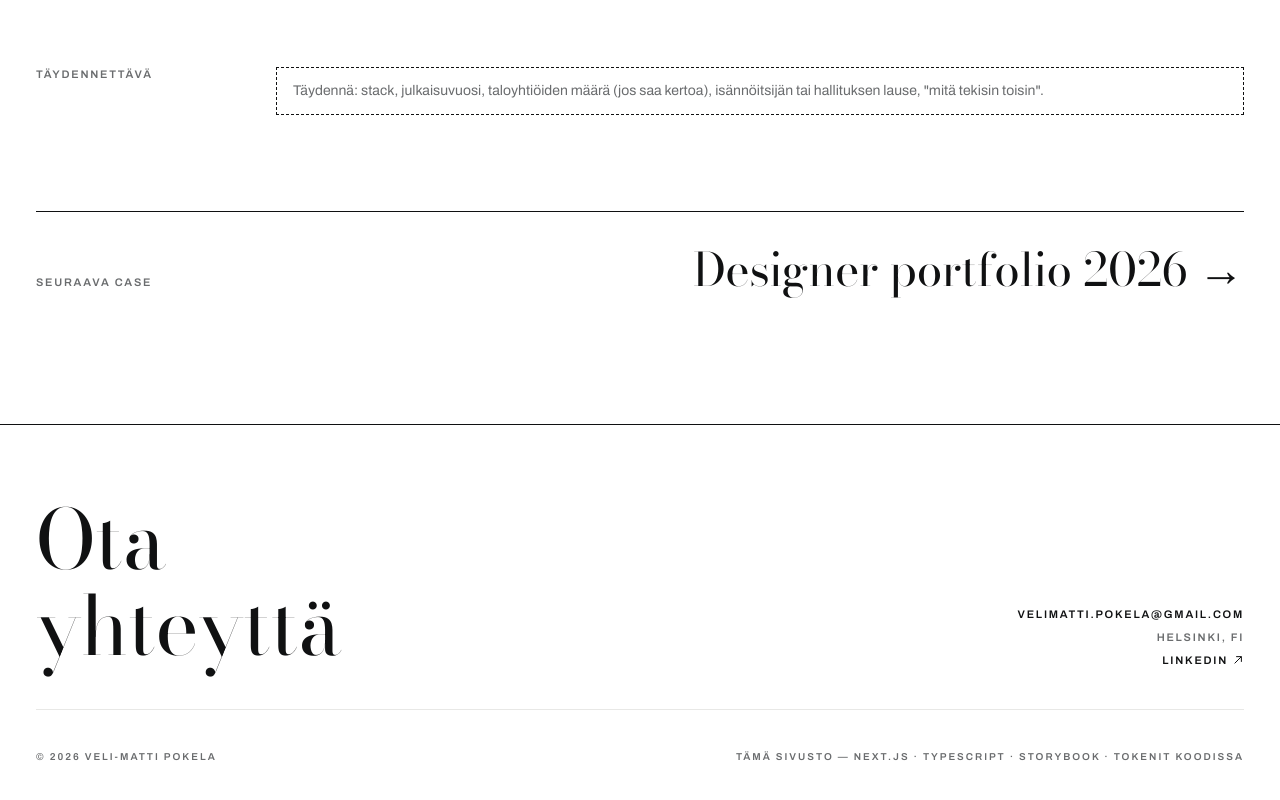
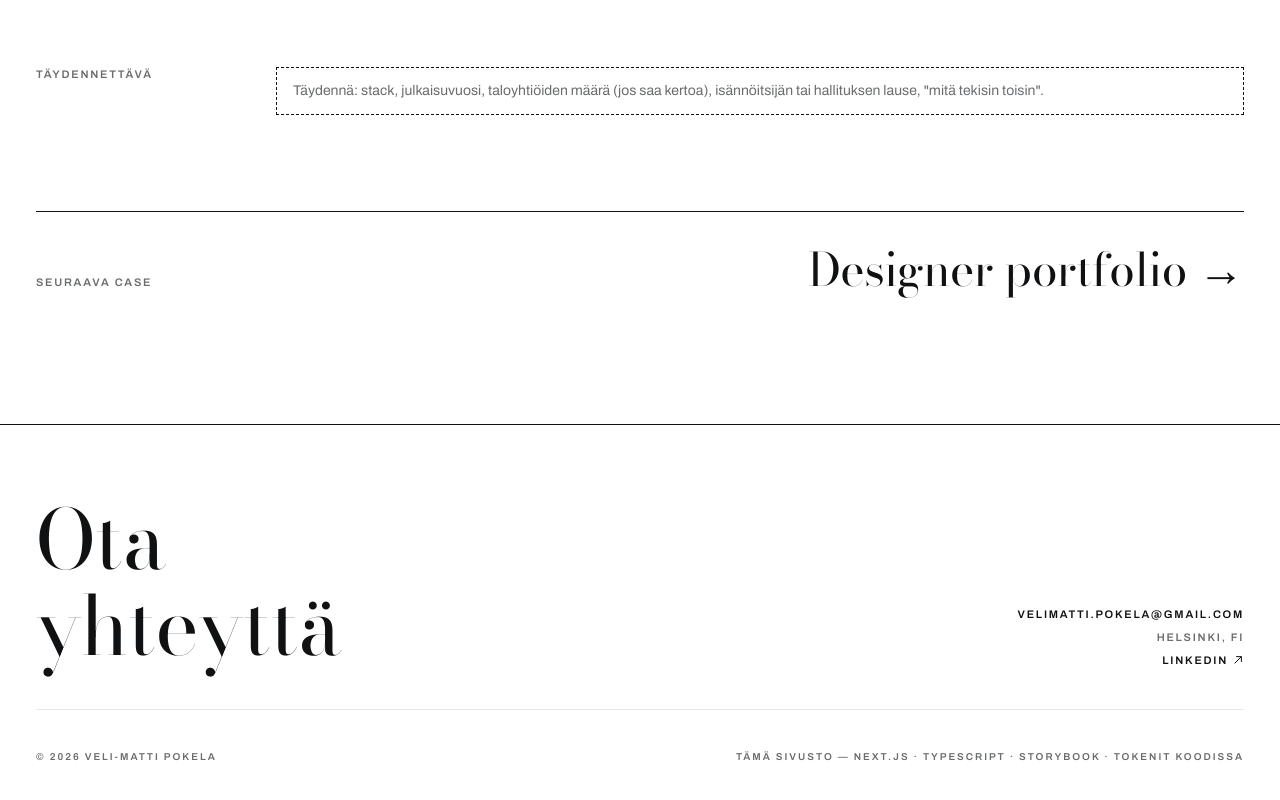
Before and after one commit to VeliMattiPokela/pokela.fi, a Next.js app: page /fi/tyot/blokbook/ in a window 1280 px wide. Shown: the part 5264-6064 px from the top of the page. Built offline with nearby package versions, Linux system fonts and the light colour scheme.

Commit message:
Case 03:n nimi ilman vuosilukua: Designer portfolio
Co-Authored-By: Claude Opus 5.5 <noreply@anthropic.com>
Claude-Session: https://claude.ai/code/session_01VrWVQcDtbu7m3yeWLzjMMR

```diff
--- a/content/cases/fi.ts
+++ b/content/cases/fi.ts
@@ -265,13 +265,13 @@ const blokbook: Case = {
       text: 'Täydennä: stack, julkaisuvuosi, taloyhtiöiden määrä (jos saa kertoa), isännöitsijän tai hallituksen lause, "mitä tekisin toisin".',
     },
   ],
-  next: { slug: 'portfolio', title: 'Designer portfolio 2026' },
+  next: { slug: 'portfolio', title: 'Designer portfolio' },
 };
 
 const thisSite: Case = {
   slug: 'portfolio',
   eyebrow: 'Case 03 · 2026 · Oma portfolio',
-  title: 'Designer portfolio 2026',
+  title: 'Designer portfolio',
   tagline: 'Portfolio, joka on itsessään näyte työtavasta. Se suunniteltiin koodissa, ja Figma ja AI-työkalut käyttävät samaa design systemiä.',
   facts: [
     { label: 'Rooli', value: 'Design, front end, design system' },
--- a/content/work/fi.ts
+++ b/content/work/fi.ts
@@ -108,7 +108,7 @@ const leads: Lead[] = [
   {
     slug: 'portfolio',
     number: '03',
-    title: 'Designer portfolio 2026',
+    title: 'Designer portfolio',
     tagline: 'Portfolio, joka on itsessään näyte työtavasta',
     lede:
       'Portfolio suunniteltiin ja rakennettiin koodissa. Design system on sama koodissa ja Figmassa, ja Storybook, Code Connect -kytkennät ja tarkistukset ovat julkisia.',
```
